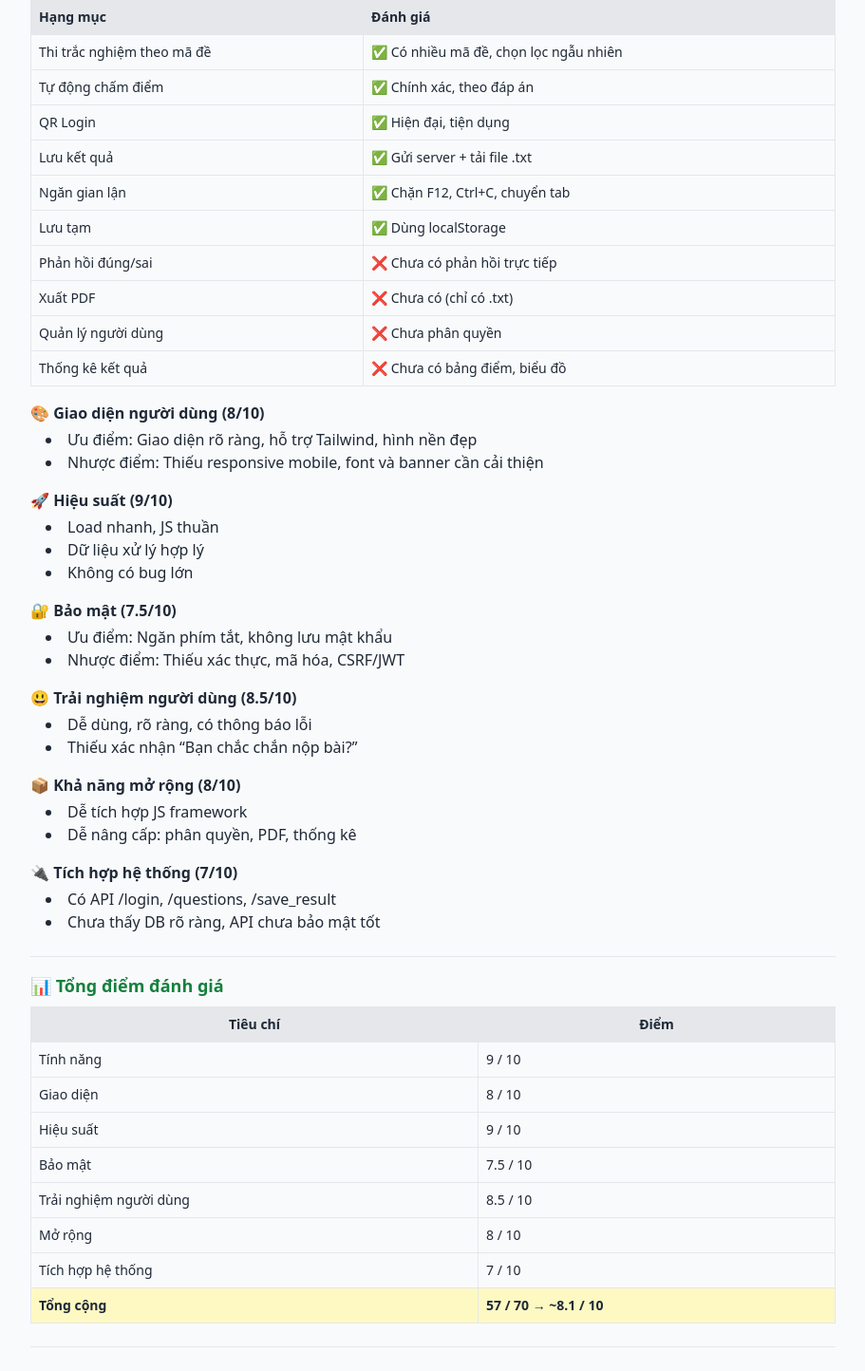
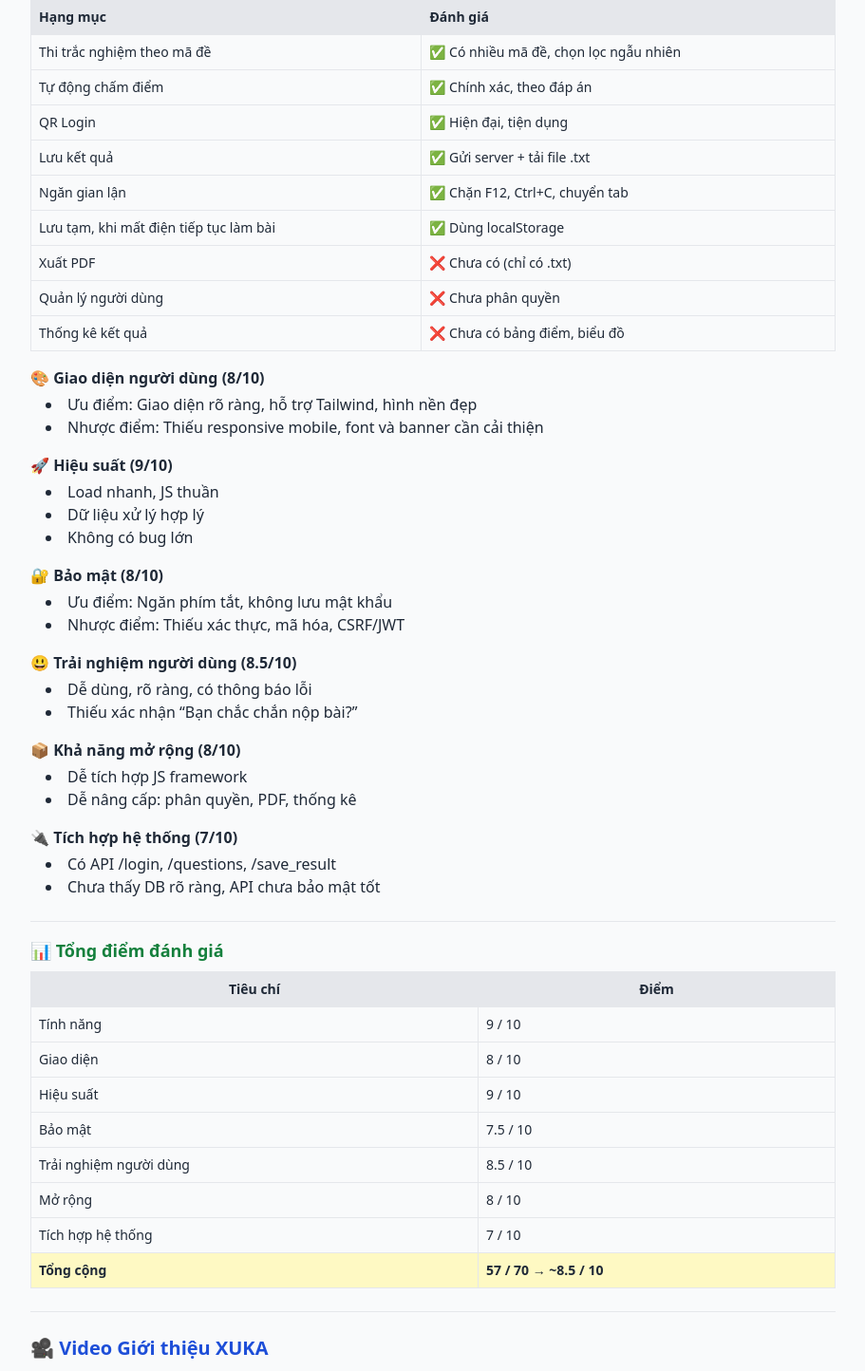
Before and after one commit to huybo43534/xuka4, a Flask app: page /xuka in a window 1280 px wide. Shown: the part 457-1901 px from the top of the page at 95% size, without its empty margins (184-1095 px from the left). Run offline with Flask 3, Linux system fonts and the light colour scheme; some libraries are stand-ins or nearby versions.

Commit message:
Deploy XUKA 4.0

```diff
--- a/templates/index.html
+++ b/templates/index.html
@@ -17,7 +17,7 @@
     }
 
     .banner {
-      background-image: url("https://i.imgur.com/xf1xlBy.png");
+      background-color: #6699FF;
       color: red;
       padding: 20px;
       text-align: center;
--- a/templates/xuka.html
+++ b/templates/xuka.html
@@ -44,8 +44,7 @@
           <tr><td class="border p-2">QR Login</td><td class="border p-2">✅ Hiện đại, tiện dụng</td></tr>
           <tr><td class="border p-2">Lưu kết quả</td><td class="border p-2">✅ Gửi server + tải file .txt</td></tr>
           <tr><td class="border p-2">Ngăn gian lận</td><td class="border p-2">✅ Chặn F12, Ctrl+C, chuyển tab</td></tr>
-          <tr><td class="border p-2">Lưu tạm</td><td class="border p-2">✅ Dùng localStorage</td></tr>
-          <tr><td class="border p-2">Phản hồi đúng/sai</td><td class="border p-2">❌ Chưa có phản hồi trực tiếp</td></tr>
+          <tr><td class="border p-2">Lưu tạm, khi mất điện tiếp tục làm bài</td><td class="border p-2">✅ Dùng localStorage</td></tr>
           <tr><td class="border p-2">Xuất PDF</td><td class="border p-2">❌ Chưa có (chỉ có .txt)</td></tr>
           <tr><td class="border p-2">Quản lý người dùng</td><td class="border p-2">❌ Chưa phân quyền</td></tr>
           <tr><td class="border p-2">Thống kê kết quả</td><td class="border p-2">❌ Chưa có bảng điểm, biểu đồ</td></tr>
@@ -65,7 +64,7 @@
         <li>Không có bug lớn</li>
       </ul>
 
-      <h3 class="font-bold mt-4 mb-1">🔐 Bảo mật (7.5/10)</h3>
+      <h3 class="font-bold mt-4 mb-1">🔐 Bảo mật (8/10)</h3>
       <ul class="list-disc list-inside ml-4">
         <li>Ưu điểm: Ngăn phím tắt, không lưu mật khẩu</li>
         <li>Nhược điểm: Thiếu xác thực, mã hóa, CSRF/JWT</li>
@@ -106,7 +105,7 @@
           <tr><td class="border p-2">Tích hợp hệ thống</td><td class="border p-2">7 / 10</td></tr>
         </tbody>
         <tfoot class="font-bold bg-yellow-100">
-          <tr><td class="border p-2">Tổng cộng</td><td class="border p-2">57 / 70 → ~8.1 / 10</td></tr>
+          <tr><td class="border p-2">Tổng cộng</td><td class="border p-2">57 / 70 → ~8.5 / 10</td></tr>
         </tfoot>
       </table>
     </section>
```
